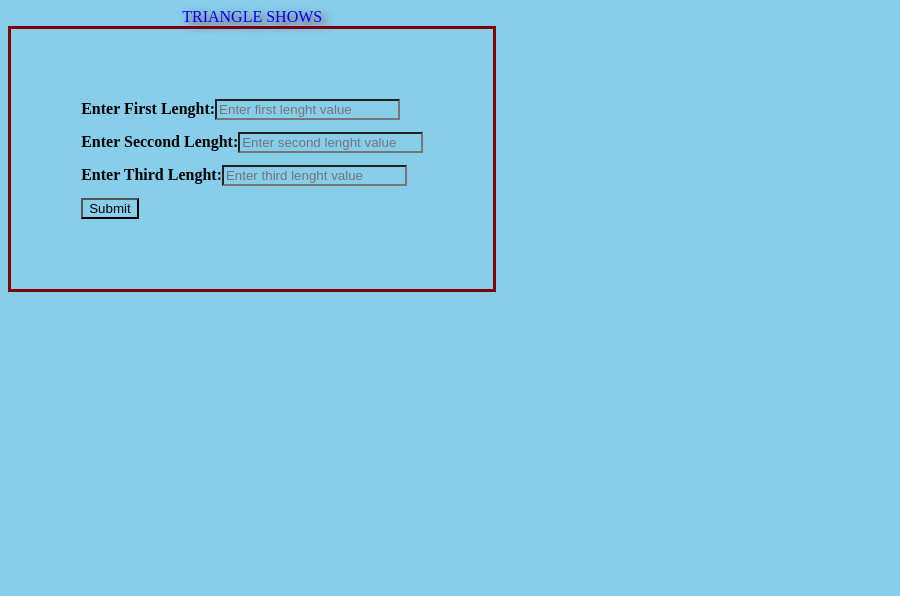
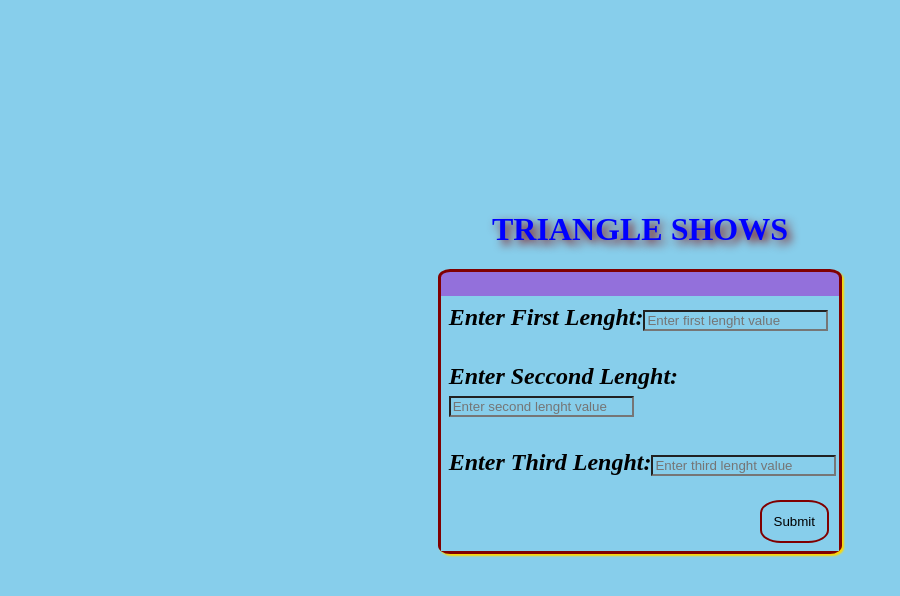
Before and after one commit to KAYITARES/assessement, a plain HTML site: page index.html in a window 1280 px wide. Shown: the whole page, without its empty margins (0-900 px from the left). Drawn offline with Linux system fonts and the light colour scheme.

Commit message:
changing form from table to paragraph

```diff
--- a/css.css
+++ b/css.css
@@ -1,17 +1,35 @@
 *{
     background-color:skyblue;
+
 }
-caption{
+h1{
     text-align:center;
     color:blue;
     text-shadow: 4px 4px 10px maroon;
+    padding-top:15%;
 }
-table{
+form{
     border:3px solid maroon;
-    padding:5%;
+    margin-left:34%;
+    margin-right: 34%;
+    border-radius:3%;
+    box-shadow:2px 2px 2px gold;
+    background-color:mediumpurple;
 
 }
-td{
-    padding:5px;
 
-}
+.form p {
+
+  font-style:italic;
+  font-size:24px;
+  margin-left: 2%;
+  padding-top:2%;
+  }
+
+  button{
+   padding:3%;
+   margin-left:80%;
+   margin-bottom: 2%;
+   border:2px solid maroon;
+   border-radius:30%;
+  }
--- a/index.html
+++ b/index.html
@@ -5,22 +5,15 @@
         <link rel="stylesheet" href="css.css" type="text/css">
     </head>
     <body>
+        <h1>TRIANGLE SHOWS</h1>
         <form>
-            <table>
-                    <caption>TRIANGLE SHOWS</caption>
-                <tr>
-                  <td><strong>Enter First Lenght:</strong><input type="text" placeholder="Enter first lenght value" name="firstvalue"></td>
-                </tr>
-                <tr>
-                  <td><strong>Enter Seccond Lenght:</strong><input type="text" placeholder="Enter second lenght value" name="secondtvalue"></td>
-                </tr>
-                <tr>
-                  <td><strong>Enter Third Lenght:</strong><input type="text" placeholder="Enter third lenght value" name="thirdvalue"></td>
-                </tr>
-                <tr>
-                  <td><input type="button" input="reset" value="Submit"></button></td>
-                </tr>
-            </table>
+            <div class="form">
+                <table>
+                <p><strong>Enter First Lenght:</strong><input type="text" placeholder="Enter first lenght value" name="firstvalue"></p>
+                <p><strong>Enter Seccond Lenght:</strong><input type="text" placeholder="Enter second lenght value" name="secondtvalue"></p>
+                <p><strong>Enter Third Lenght:</strong><input type="text" placeholder="Enter third lenght value" name="thirdvalue"></p>
+                <button type="submit" input="reset" value="Submit">Submit</button>
+            </div>
     </form>
     </body>
 </html>
```
